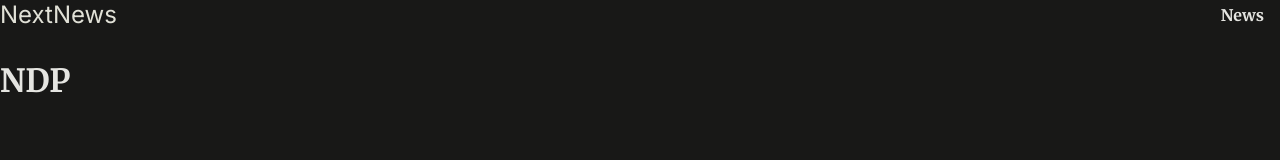
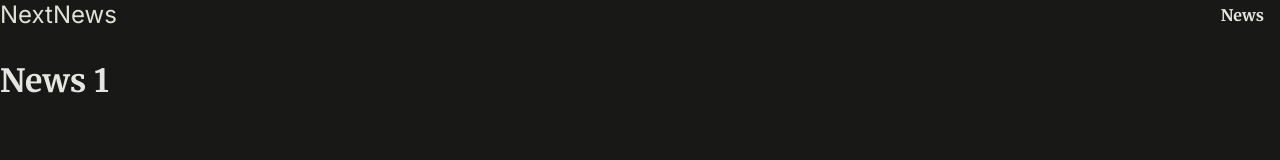
Before and after one commit to sean-xiao-zhao7/nextjs-routing, a Next.js app: page /news/1 in a window 1280 px wide. Shown: the top 160 px of the page. Built offline with nearby package versions, Linux system fonts and the light colour scheme.

Commit message:
Display dummy news

```diff
--- a/app/news/[id]/page.tsx
+++ b/app/news/[id]/page.tsx
@@ -2,7 +2,7 @@ export default function NewsDetailsPage({ params }: { params: any }) {
     const id = params.id;
     return (
         <>
-            <h1>NDP</h1>
+            <h1>News {id}</h1>
         </>
     );
 }
```
Also changed, not shown: app/news/page.tsx (+10 -3 lines).
